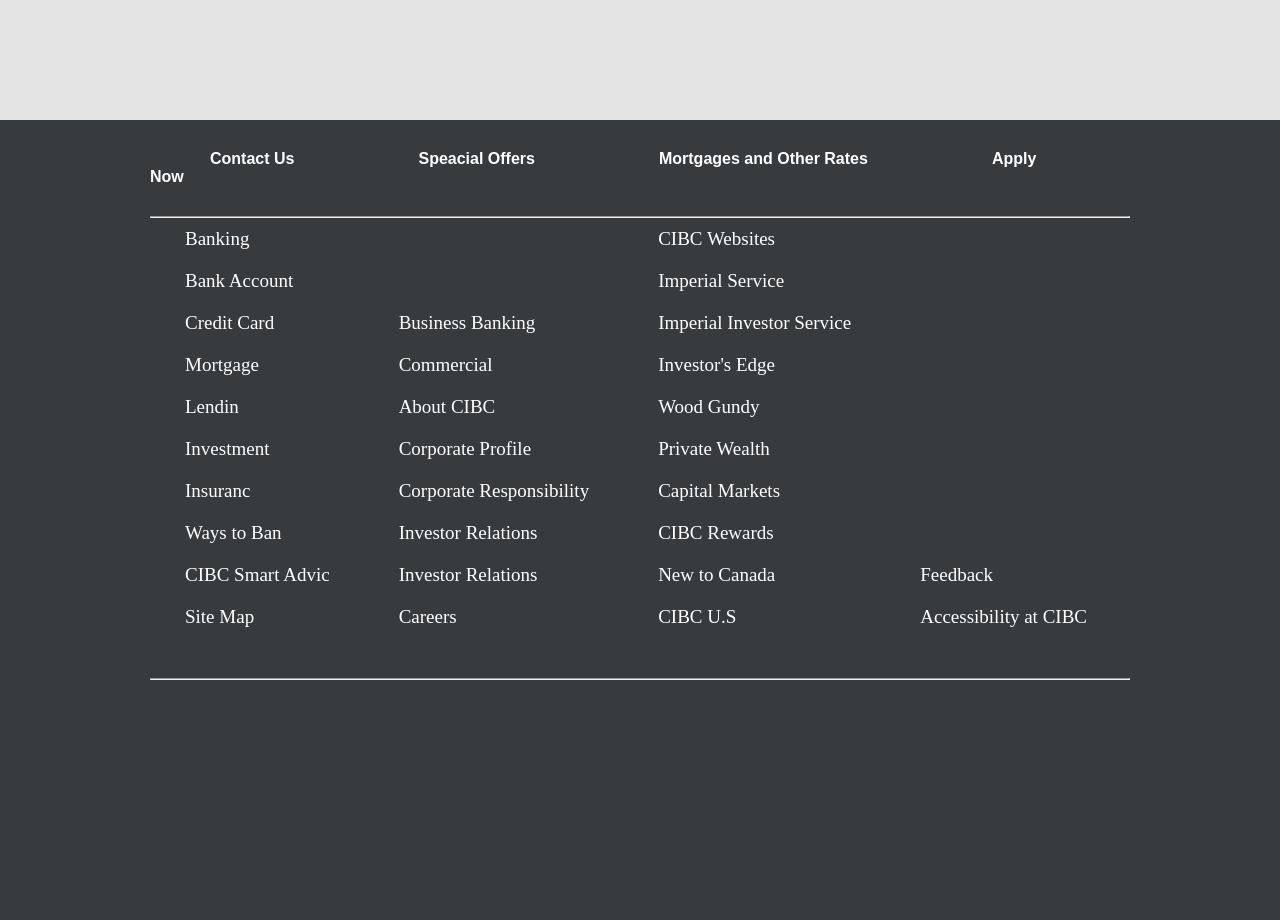
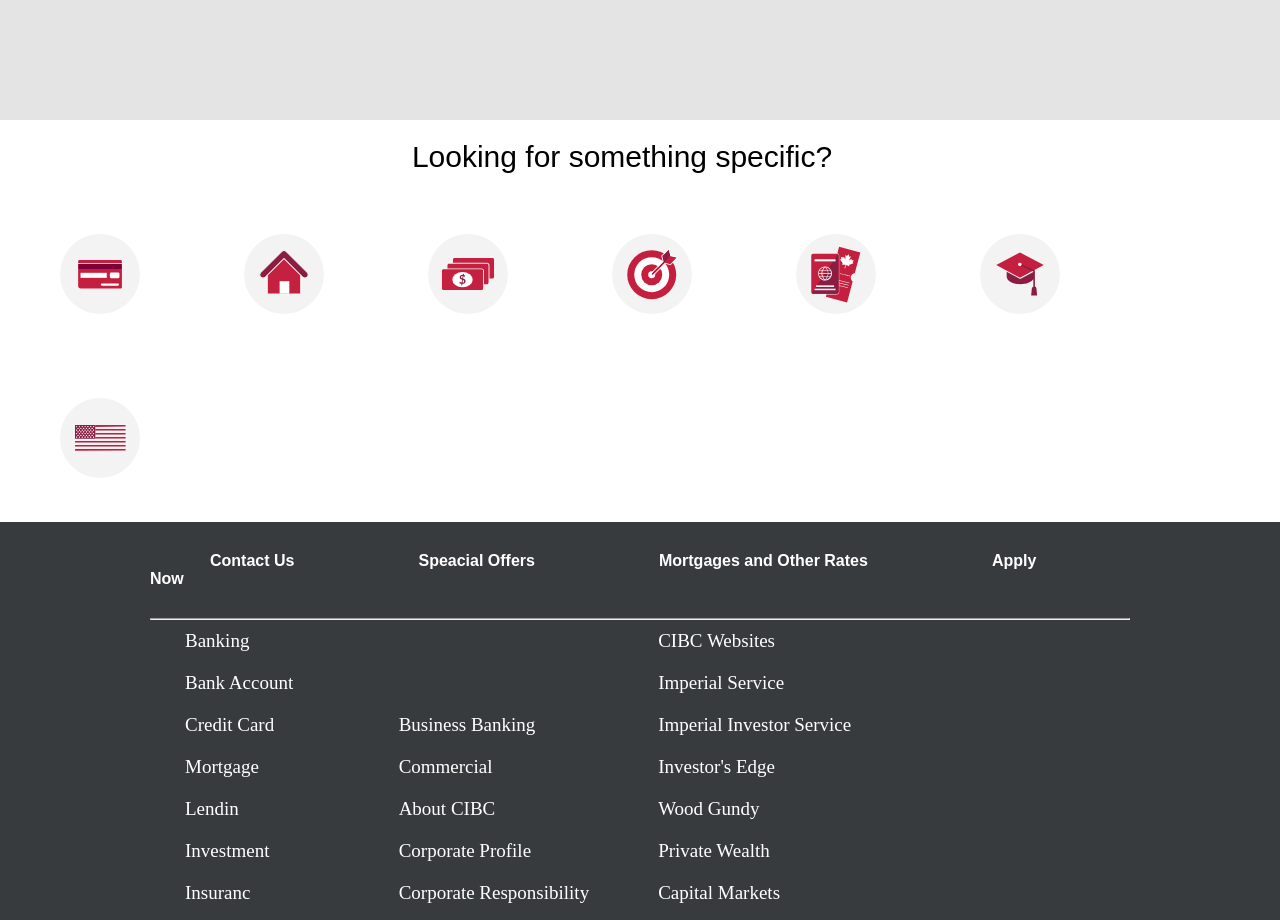
Before and after one commit to selvinkumaran/CIBC, a plain HTML site: page index.html in a window 1280 px wide. Shown: the part 1400-2320 px from the top of the page. Drawn offline with Linux system fonts and the light colour scheme.

Commit message:
css changes

```diff
--- a/css/style.css
+++ b/css/style.css
@@ -167,6 +167,19 @@ footer {
 .top {
   padding-top: 30px;
 }
-.pointer{
-cursor: pointer;
+.pointer {
+  cursor: pointer;
 }
+.align{
+  width: 80px;
+  height: 80px;
+  padding: 40px;
+  margin-left: 20px;
+}
+.size{
+  margin-left: 90px;
+  text-align: center;
+  font-size: 30px;
+  font-family: Whitney-Book-Pro, Arial, Helvetica, sans-serif;
+
+}
--- a/index.html
+++ b/index.html
@@ -182,6 +182,20 @@
         </div>
       </div>
     </div>
+
+    <div>
+
+      <p class="size">Looking for something specific?</p>
+      <div>
+        <img src="images/credit-card-256x256.svg" class="align" alt="credit card">
+        <img src="images/mortgage-256x256.svg" class="align" alt="home">
+        <img src="images/payment-overview-256x256.svg" class="align" alt="payment">
+        <img src="images/target-256x256.svg" class="align" alt="target">
+        <img src="images/newcomer-256x256.svg" class="align" alt="newcomer">
+        <img src="images/students-256x256.svg" class="align" alt="student">
+        <img src="images/flag-usa-256x256.svg" class="align" alt="flag">
+      </div>
+    </div>
     <footer>
       <div class="contain">
         <div class="top">
```
Also changed, not shown: images/credit-card-256x256.svg (added), images/flag-usa-256x256 copy.svg (added), images/flag-usa-256x256.svg (added), images/mortgage-256x256.svg (added), images/newcomer-256x256.svg (added), images/payment-overview-256x256.svg (added), images/students-256x256.svg (added), images/target-256x256 copy.svg (added), images/target-256x256.svg (added).
